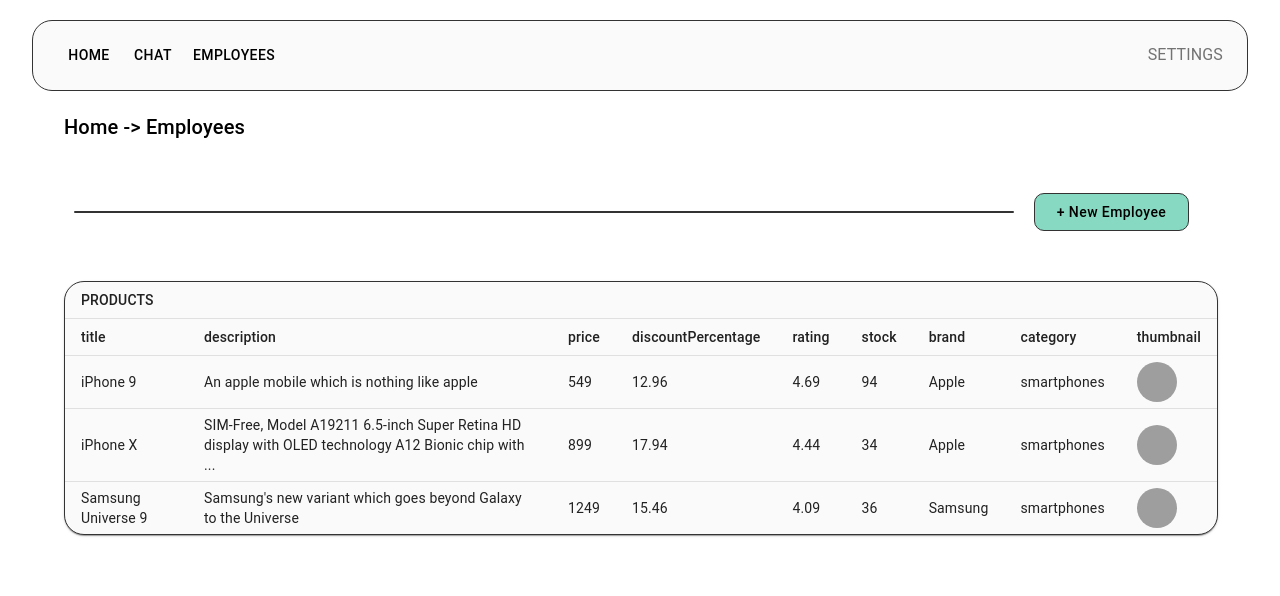
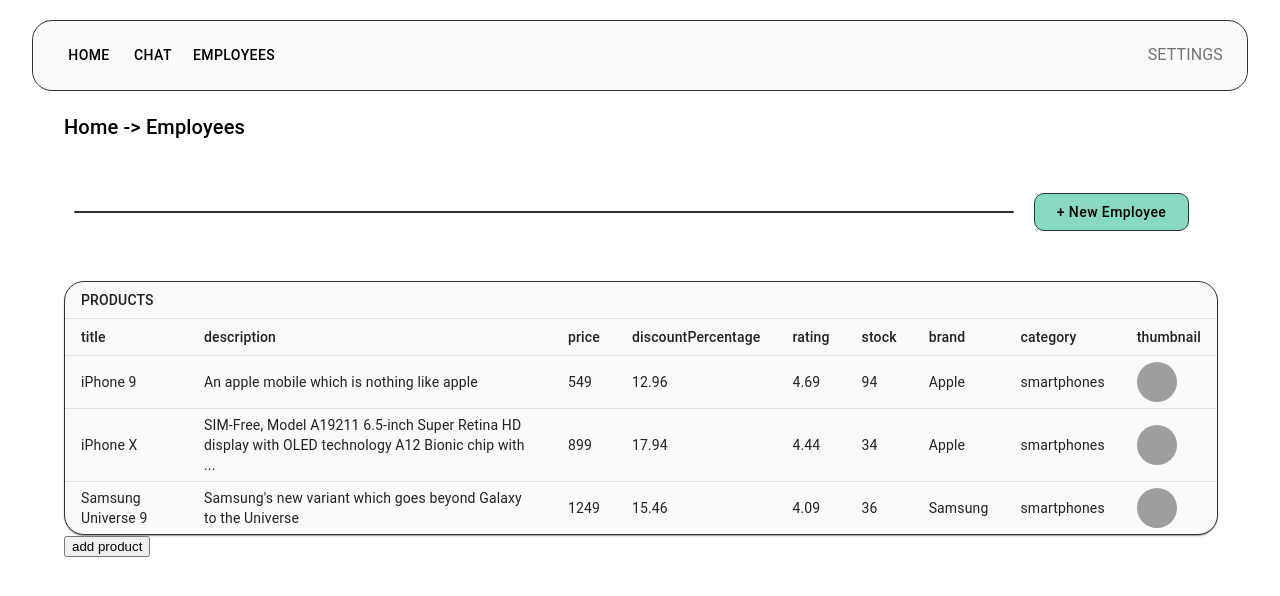
Before and after one commit to CluelessBiker/quint-mui, a React (Create React App) app in the folder my-app/: page /employees in a window 1280 px wide. Shown: the top 596 px of the page. Built offline with nearby package versions, Linux system fonts and the light colour scheme; grey boxes are pictures that could not be loaded.

Commit message:
Various other changes.

```diff
--- a/my-app/src/modules/tables/components/ProductsTable.tsx
+++ b/my-app/src/modules/tables/components/ProductsTable.tsx
@@ -5,13 +5,13 @@
 import TableHead from '@mui/material/TableHead';
 import TableRow from '@mui/material/TableRow';
 import Paper from '@mui/material/Paper';
-// import { useAppSelector } from '../../../redux/hooks';
-import { initialState, Product } from '../../../redux/productsSlice';
+import { useAppSelector } from '../../../redux/hooks';
+import { Product } from '../../../redux/productsSlice';
 import { Avatar } from '@mui/material';
 
 const ProductsTable = () => {
-    const rows = initialState.products;
-    // const products = useAppSelector(state => state.products.products)
+    // const rows = initialState.products;
+    const products = useAppSelector(state => state.products.products)
     // const rows = products
     return (
         <TableContainer
@@ -44,7 +44,7 @@
                 </TableHead>
                 <TableBody>
                     {/* {rows.map((row: Product) => ( */}
-                    {rows.map((row: Product) => (
+                    {products.map((row: Product) => (
                         <TableRow
                             key={row.id}
                             sx={{ '&:last-child td, &:last-child th': { border: 0 } }}
--- a/my-app/src/pages/EmployeesPage.tsx
+++ b/my-app/src/pages/EmployeesPage.tsx
@@ -1,12 +1,12 @@
 import { Container, Grid, Typography } from '@mui/material'
+import { useDispatch } from 'react-redux'
 import HRLine from '../modules/common/components/HRLine'
 import ModalAddProduct from '../modules/modals/components/ModalAddProduct'
 import ProductsTable from '../modules/tables/components/ProductsTable'
-import { useAppDispatch } from '../redux/hooks'
 import { addProduct } from '../redux/productsSlice'
 
 const EmployeesPage = () => {
-    const dispatch = useAppDispatch()
+    const dispatch = useDispatch()
 
     return (
         <Container
@@ -38,7 +38,20 @@
 
             <ProductsTable />
 
-
+            <button onClick={() => dispatch(addProduct(
+                {
+                    id: 200,
+                    title: 'doll',
+                    description: 'dammit doll',
+                    price: 20,
+                    discountPercentage: 5,
+                    rating: 5,
+                    stock: 6973,
+                    brand: 'Dammit Dolls',
+                    category: 'toys',
+                    thumbnail: 'https://cdn.shopify.com/s/files/1/0264/2585/1957/products/PRES01_00_09cf03a8-2b1a-4d63-bfd8-3c674c2e3004_1024x1024@2x.jpg?v=1598284801',
+                }
+            ))}>add product</button>
 
         </Container>
     )
```
